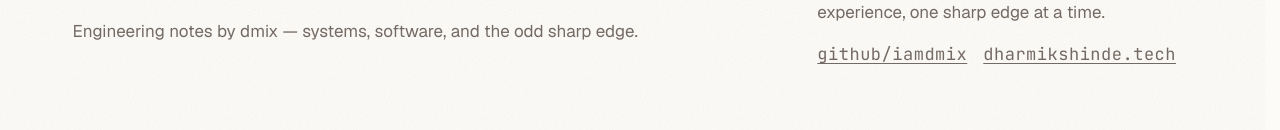
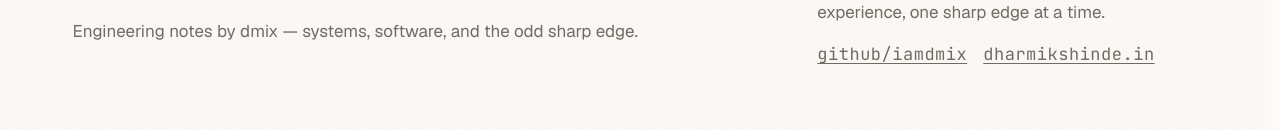
Before and after one commit to iamdmix/dmix-writes, a Next.js app: page / in a window 1280 px wide. Shown: the part 344-474 px from the top of the page. Built offline with nearby package versions, Linux system fonts and the light colour scheme; no server answers.

Commit message:
chore: migrate domain dharmikshinde.tech -> dharmikshinde.in

```diff
--- a/components/author-card.tsx
+++ b/components/author-card.tsx
@@ -1,7 +1,7 @@
 import Link from "next/link";
 import { author } from "@/lib/seo";
 
-const personalSite = "https://dharmikshinde.tech";
+const personalSite = "https://dharmikshinde.in";
 const githubProfile = "https://github.com/iamdmix";
 
 export function AuthorCard() {
@@ -23,7 +23,7 @@ export function AuthorCard() {
           github/iamdmix
         </a>
         <a href={personalSite} target="_blank" rel="noopener noreferrer">
-          dharmikshinde.tech
+          dharmikshinde.in
         </a>
       </p>
     </section>
--- a/lib/seo.ts
+++ b/lib/seo.ts
@@ -10,7 +10,7 @@ export const author = {
   name: "Dharmik Shinde",
   alternateName: "dmix",
   url: siteUrl,
-  sameAs: ["https://dharmikshinde.tech", "https://github.com/iamdmix"],
+  sameAs: ["https://dharmikshinde.in", "https://github.com/iamdmix"],
 };
 
 function personRef() {
--- a/lib/site.ts
+++ b/lib/site.ts
@@ -1,4 +1,4 @@
-const productionSiteUrl = "https://blog.dharmikshinde.tech";
+const productionSiteUrl = "https://blog.dharmikshinde.in";
 
 export const siteUrl = (process.env.SITE_URL?.trim() || productionSiteUrl).replace(/\/+$/, "");
 
```
Also changed, not shown: 2 other files (tests, documents, lock files or other folders).
